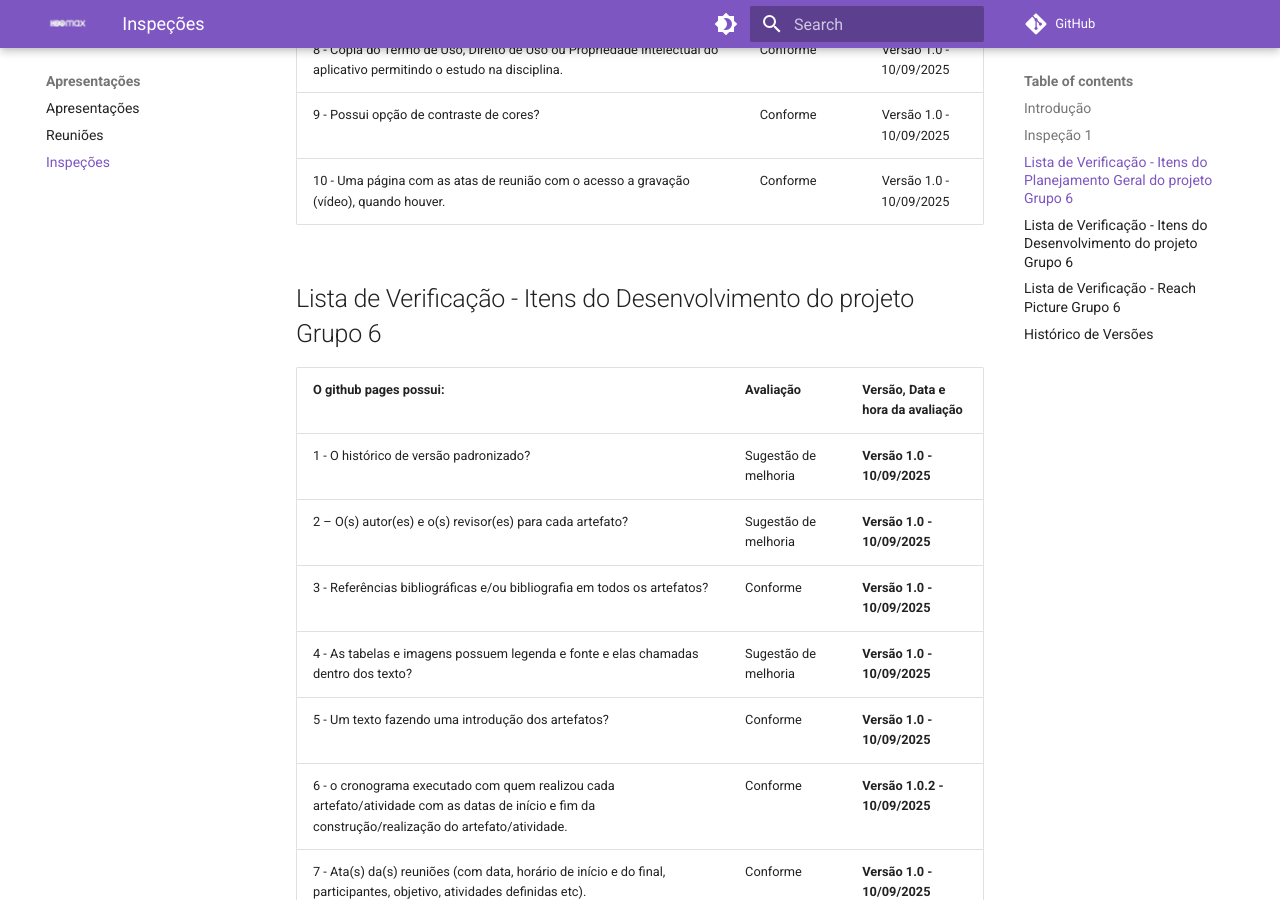
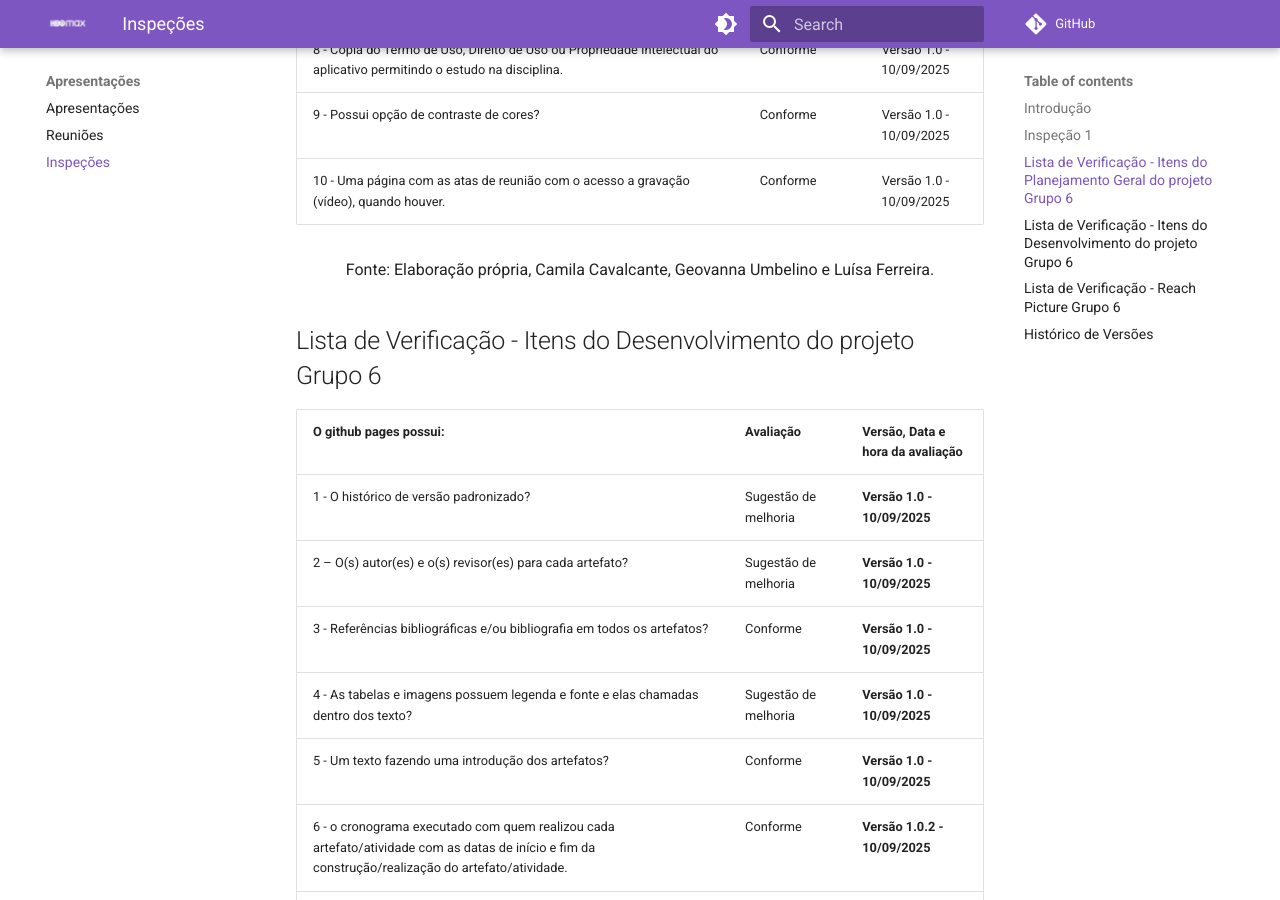
Before and after one commit to Requisitos-de-Software/2025.2-Grupo05, an MkDocs documentation site: the page built from docs/Apresentações/Inspecoes.md, in a window 1280 px wide and 900 px high, scrolled down 1458 px. Built offline with MkDocs 1.6.1 and Material for MkDocs 9.7.7, drawn with Linux system fonts in a browser that asks for light colours; comment, search, counter and statistics services are not loaded.

Commit message:
chore: correcao nos autores das inspecoes

```diff
--- a/docs/Apresentações/Inspecoes.md
+++ b/docs/Apresentações/Inspecoes.md
@@ -22,6 +22,7 @@ O objetivo dessa página é armazenar os vídeo das inspeções e demais documen
 | 9 \- Possui opção de contraste de cores? | Conforme | Versão 1.0 \- 10/09/2025 |
 | 10 \- Uma página com as atas de reunião com o acesso a gravação (vídeo), quando houver. | Conforme | Versão 1.0 \- 10/09/2025 |
 
+<font size="3"><p style="text-align: center">Fonte: Elaboração própria, Camila Cavalcante, Geovanna Umbelino e Luísa Ferreira.</p></font>
 
 ## Lista de Verificação - Itens do Desenvolvimento do projeto Grupo 6
 
```
